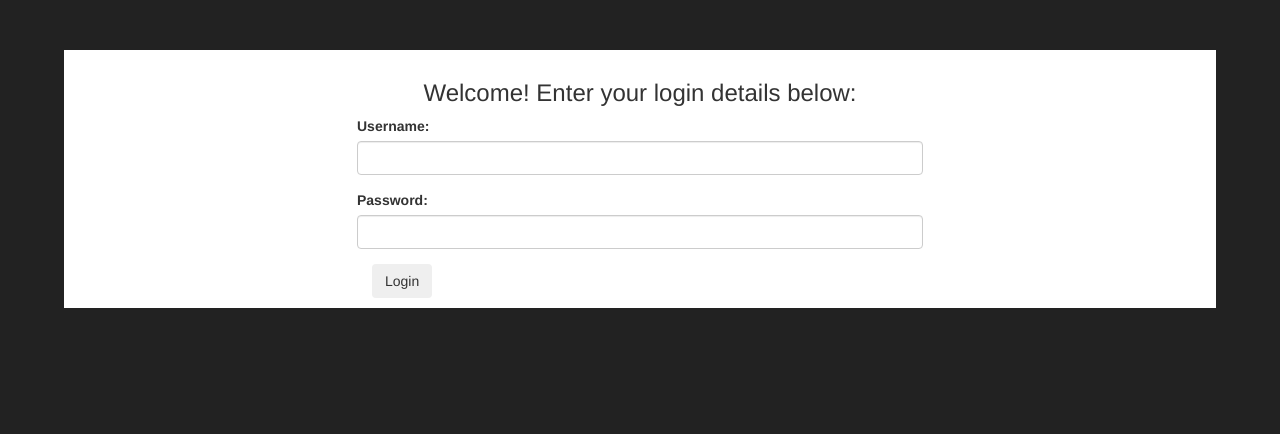
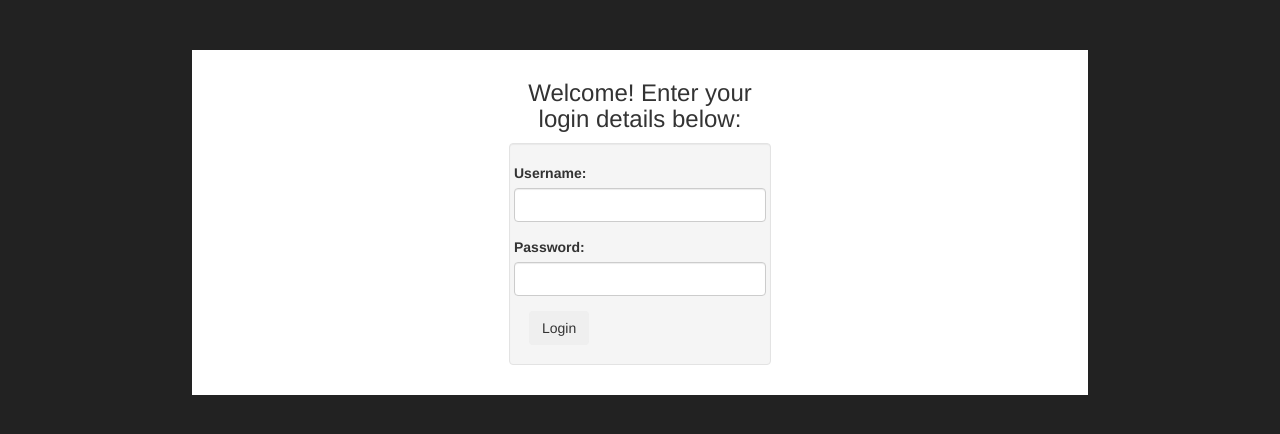
Before and after one commit to SpartanD39/SpartanCMS, a PHP site: page /admin/login.php in a window 1280 px wide. Shown: the top 434 px of the page. Run offline with PHP 8.4, Linux system fonts and the light colour scheme; a stand-in replaces the project's code that opens the database connection; some libraries are stand-ins or nearby versions.

Commit message:
further login form refinements adjusted margins/sizings of page elements (page margins and form sizing)

```diff
--- a/admin/css/sb-admin.css
+++ b/admin/css/sb-admin.css
@@ -239,6 +239,6 @@ ul.alert-dropdown {
 }
 
 #login-wrapper {
-  padding-left: 5%;
-  padding-right: 5%;
+  padding-left: 15%;
+  padding-right: 15%;
 }
--- a/admin/login.php
+++ b/admin/login.php
@@ -35,13 +35,15 @@ include("../includes/includes.php")
 
           <div class="row">
 
-            <div class="col-lg-3">
+            <div class="col-lg-4">
 
             </div>
 
-            <div class="col-lg-6">
+            <div class="col-lg-4">
 
               <h3 class="text-center">Welcome! Enter your login details below:</h3>
+
+              <div class="well">
 
                 <form class="form-horizontal" id="loginForm" action="" method="POST">
 
@@ -58,7 +60,7 @@ include("../includes/includes.php")
                     <div class="col">
                       <div class="form-group">
                         <label for="user_pass">Password:</label>
-                      <input type="text" class="form-control" name="user_pass" id="user_pass" />
+                        <input type="password" class="form-control" name="user_pass" id="user_pass" />
                       </div>
                     </div>
                   </div>
@@ -69,7 +71,9 @@ include("../includes/includes.php")
 
               </div>
 
-            <div class="col-lg-3">
+            </div>
+
+            <div class="col-lg-4">
 
             </div>
 
```
Lines whose indentation alone changed are shown as unchanged.
